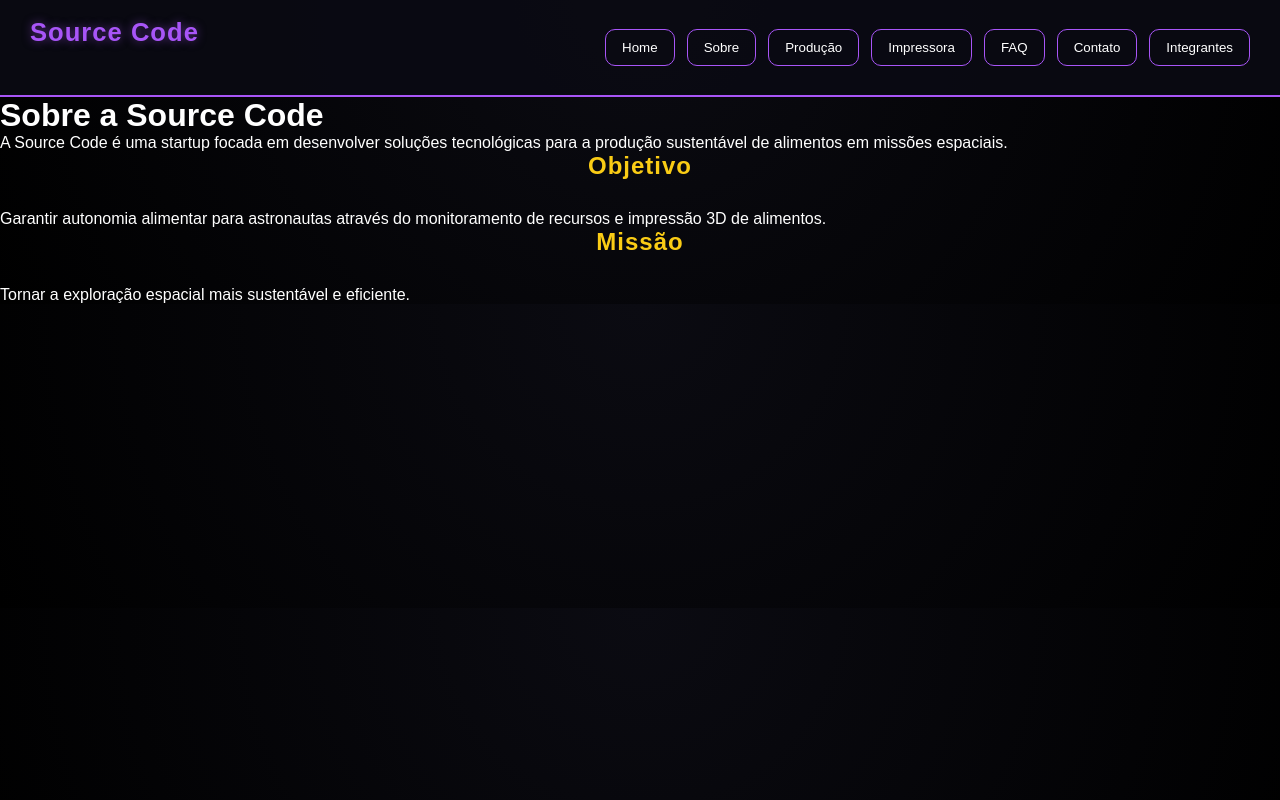
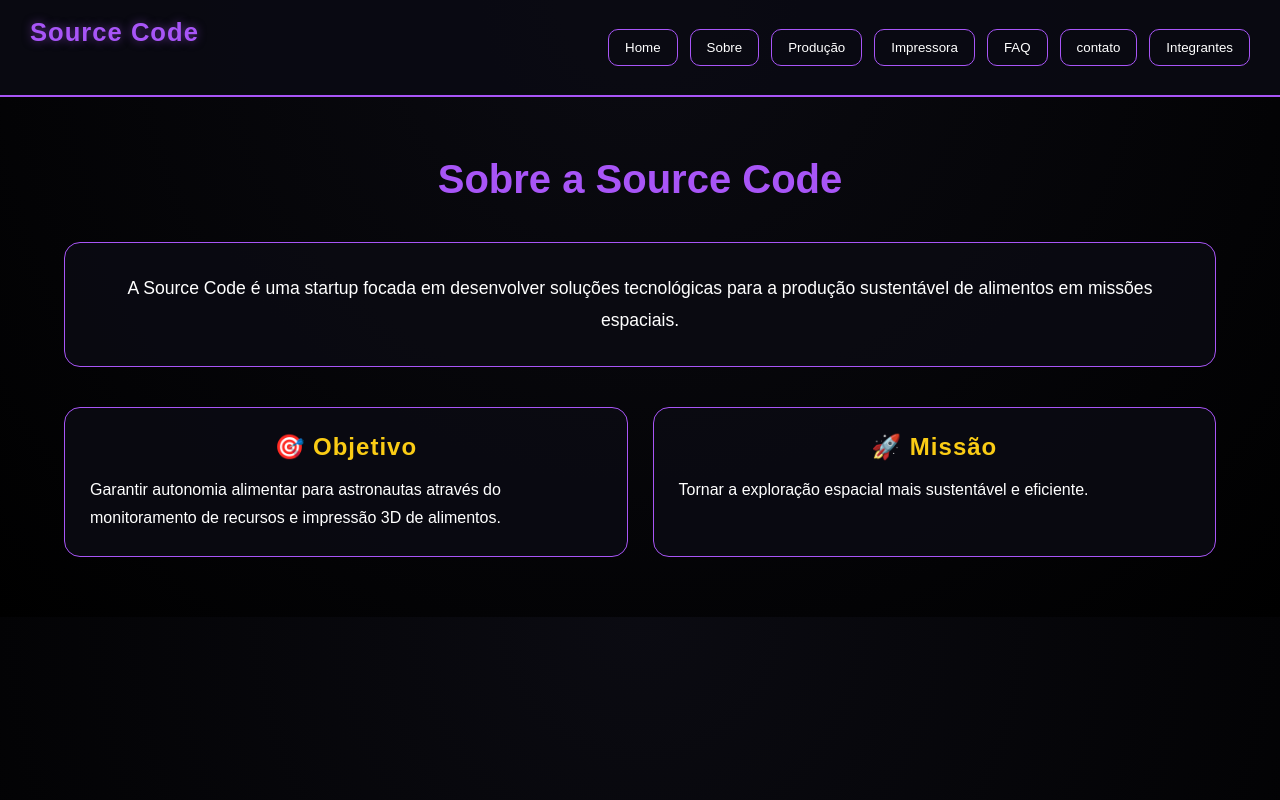
Before and after one commit to U-Ale/Foodprint-space, a React (Vite) app in the folder foodprint-3d/: page / in a window 1280 px wide. Both pictures are taken after a click on the button "Sobre". Built offline with nearby package versions, Linux system fonts and the light colour scheme.

Commit message:
Mudanças no css da produção e sobre + menu hamburgue agr fecha quando vc vai pra uma pag no celular

```diff
--- a/foodprint-3d/src/App.jsx
+++ b/foodprint-3d/src/App.jsx
@@ -33,31 +33,64 @@ function App() {
 
   <div className={`menu ${menuAberto ? "ativo" : ""}`}>
 
-    <button onClick={() => setPagina("home")}>
+<button
+  onClick={() => {
+    setPagina("home");
+    setMenuAberto(false);
+  }}
+>
   Home
 </button>
 
-    <button onClick={() => setPagina("sobre")}>
+<button
+  onClick={() => {
+    setPagina("sobre");
+    setMenuAberto(false);
+  }}
+>
   Sobre
 </button>
 
-    <button onClick={() => setPagina("producao")}>
+<button
+  onClick={() => {
+    setPagina("producao");
+    setMenuAberto(false);
+  }}
+>
   Produção
 </button>
-
-    <button onClick={() => setPagina("impressora")}>
+<button
+  onClick={() => {
+    setPagina("impressora");
+    setMenuAberto(false);
+  }}
+>
   Impressora
 </button>
 
-    <button onClick={() => setPagina("faq")}>
+<button
+  onClick={() => {
+    setPagina("faq");
+    setMenuAberto(false);
+  }}
+>
   FAQ
 </button>
 
-    <button onClick={() => setPagina("contato")}>
-      Contato
+<button
+  onClick={() => {
+    setPagina("contato");
+    setMenuAberto(false);
+  }}
+>
+  contato
 </button>
-
-    <button onClick={() => setPagina("integrantes")}>
+<button
+  onClick={() => {
+    setPagina("integrantes");
+    setMenuAberto(false);
+  }}
+>
   Integrantes
 </button>
 
--- a/foodprint-3d/src/css/home.css
+++ b/foodprint-3d/src/css/home.css
@@ -449,9 +449,9 @@ body {
   cursor: pointer;
 }
 
-/* ========================= */
+
 /* RESPONSIVO */
-/* ========================= */
+
 
 @media (max-width: 768px) {
 
@@ -490,3 +490,202 @@ body {
     width: 100%;
   }
 }
+
+/* ===== M - SOBRE ====== */
+
+
+.sobre {
+  max-width: 1200px;
+  margin: auto;
+  padding: 60px 24px;
+}
+
+.sobre h1 {
+  text-align: center;
+  color: #a855f7;
+  margin-bottom: 40px;
+  font-size: 2.5rem;
+}
+
+.sobre-card {
+  background: rgba(10, 10, 18, 0.9);
+
+  border: 1px solid #a855f7;
+
+  border-radius: 16px;
+
+  padding: 30px;
+
+  text-align: center;
+
+  margin-bottom: 40px;
+}
+
+.sobre-card p {
+  color: #ffffff;
+  line-height: 1.8;
+  font-size: 1.1rem;
+}
+
+.sobre-grid {
+  display: grid;
+
+  grid-template-columns: repeat(auto-fit, minmax(300px, 1fr));
+
+  gap: 25px;
+}
+
+.sobre-box {
+  background: rgba(10, 10, 18, 0.9);
+
+  border: 1px solid #a855f7;
+
+  border-radius: 16px;
+
+  padding: 25px;
+
+  transition: 0.3s;
+}
+
+.sobre-box:hover {
+  transform: translateY(-5px);
+
+  border-color: #facc15;
+
+  box-shadow: 0 0 15px rgba(168, 85, 247, 0.4);
+}
+
+.sobre-box h2 {
+  color: #facc15;
+
+  margin-bottom: 15px;
+}
+
+.sobre-box p {
+  color: #ffffff;
+
+  line-height: 1.7;
+}
+
+
+/* RESPONSIVO */
+
+
+@media (max-width: 768px) {
+
+  .sobre {
+    padding: 40px 20px;
+  }
+
+  .sobre h1 {
+    font-size: 2rem;
+  }
+
+}
+
+
+/* ===== J - PRODUÇÃO ===== */
+
+
+.producao {
+  max-width: 1200px;
+  margin: auto;
+  padding: 60px 24px;
+}
+
+.producao-hero {
+  text-align: center;
+  margin-bottom: 50px;
+}
+
+.producao-hero h1 {
+  color: #a855f7;
+  font-size: 2.7rem;
+  margin-bottom: 15px;
+}
+
+.producao-hero p {
+  color: #e5e7eb;
+  max-width: 800px;
+  margin: auto;
+  line-height: 1.8;
+}
+
+.producao h2 {
+  color: #facc15;
+  margin-bottom: 25px;
+  text-align: center;
+}
+
+.producao-grid {
+  display: grid;
+  grid-template-columns: repeat(auto-fit, minmax(250px, 1fr));
+  gap: 25px;
+  margin-bottom: 50px;
+}
+
+.producao-card {
+  background: rgba(15, 15, 25, 0.95);
+
+  border: 1px solid #a855f7;
+
+  border-radius: 16px;
+
+  padding: 25px;
+
+  transition: 0.3s;
+}
+
+.producao-card:hover {
+  transform: translateY(-6px);
+
+  border-color: #facc15;
+
+  box-shadow: 0 0 20px rgba(168, 85, 247, 0.4);
+}
+
+.producao-card h3 {
+  color: #facc15;
+  margin-bottom: 15px;
+}
+
+.producao-card p {
+  color: white;
+  margin-bottom: 8px;
+}
+
+.resumo-sistema {
+  background: rgba(15, 15, 25, 0.95);
+
+  border: 1px solid #a855f7;
+
+  border-radius: 16px;
+
+  padding: 30px;
+
+  text-align: center;
+}
+
+.resumo-sistema h2 {
+  margin-bottom: 15px;
+}
+
+.resumo-sistema p {
+  color: #e5e7eb;
+  line-height: 1.8;
+}
+
+/* RESPONSIVO */
+
+
+@media (max-width: 768px) {
+
+  .producao {
+    padding: 40px 20px;
+  }
+
+  .producao-hero h1 {
+    font-size: 2rem;
+  }
+
+}
--- a/foodprint-3d/src/pages/Producao.jsx
+++ b/foodprint-3d/src/pages/Producao.jsx
@@ -1,13 +1,13 @@
 function Producao() {
   return (
-    <main>
+    <main className="producao">
 
-      <section>
+      <section className="producao-hero">
         <h1>Centro de Produção Espacial</h1>
 
         <p>
           Monitoramento em tempo real das matérias-primas utilizadas pela
-          impressora 3D de alimentos da Source Code.
+          impressora 3D alimentar da Source Code.
         </p>
       </section>
 
@@ -15,29 +15,29 @@ function Producao() {
 
         <h2>Estado dos Cultivos</h2>
 
-        <div>
+        <div className="producao-grid">
 
-          <div>
+          <div className="producao-card">
             <h3>🌱 Ervilha</h3>
-            <p>Estoque: 85%</p>
+            <p>Estoque: 850 kg</p>
             <p>Status: Estável</p>
           </div>
 
-          <div>
+          <div className="producao-card">
             <h3>🌱 Soja</h3>
-            <p>Estoque: 72%</p>
+            <p>Estoque: 720 kg</p>
             <p>Status: Estável</p>
           </div>
 
-          <div>
+          <div className="producao-card">
             <h3>🍄 Micoproteína</h3>
-            <p>Estoque: 93%</p>
+            <p>Estoque: 930 kg</p>
             <p>Status: Excelente</p>
           </div>
 
-          <div>
-            <h3>🌱 Grão-de-bico</h3>
-            <p>Estoque: 65%</p>
+          <div className="producao-card">
+            <h3>🫘 Grão-de-bico</h3>
+            <p>Estoque: 650 kg</p>
             <p>Status: Atenção</p>
           </div>
 
@@ -45,7 +45,7 @@ function Producao() {
 
       </section>
 
-      <section>
+      <section className="resumo-sistema">
 
         <h2>Resumo do Sistema</h2>
 
--- a/foodprint-3d/src/pages/Sobre.jsx
+++ b/foodprint-3d/src/pages/Sobre.jsx
@@ -1,26 +1,38 @@
 function Sobre() {
   return (
-    <main>
+    <main className="sobre">
+
       <h1>Sobre a Source Code</h1>
 
+      <section className="sobre-card">
         <p>
           A Source Code é uma startup focada em desenvolver soluções
           tecnológicas para a produção sustentável de alimentos em
           missões espaciais.
         </p>
+      </section>
 
-      <h2>Objetivo</h2>
+      <section className="sobre-grid">
+
+        <div className="sobre-box">
+          <h2>🎯 Objetivo</h2>
 
           <p>
             Garantir autonomia alimentar para astronautas através
             do monitoramento de recursos e impressão 3D de alimentos.
           </p>
+        </div>
 
-      <h2>Missão</h2>
+        <div className="sobre-box">
+          <h2>🚀 Missão</h2>
 
           <p>
             Tornar a exploração espacial mais sustentável e eficiente.
           </p>
+        </div>
+
+      </section>
+
     </main>
   );
 }
```
Lines whose indentation alone changed are shown as unchanged.
